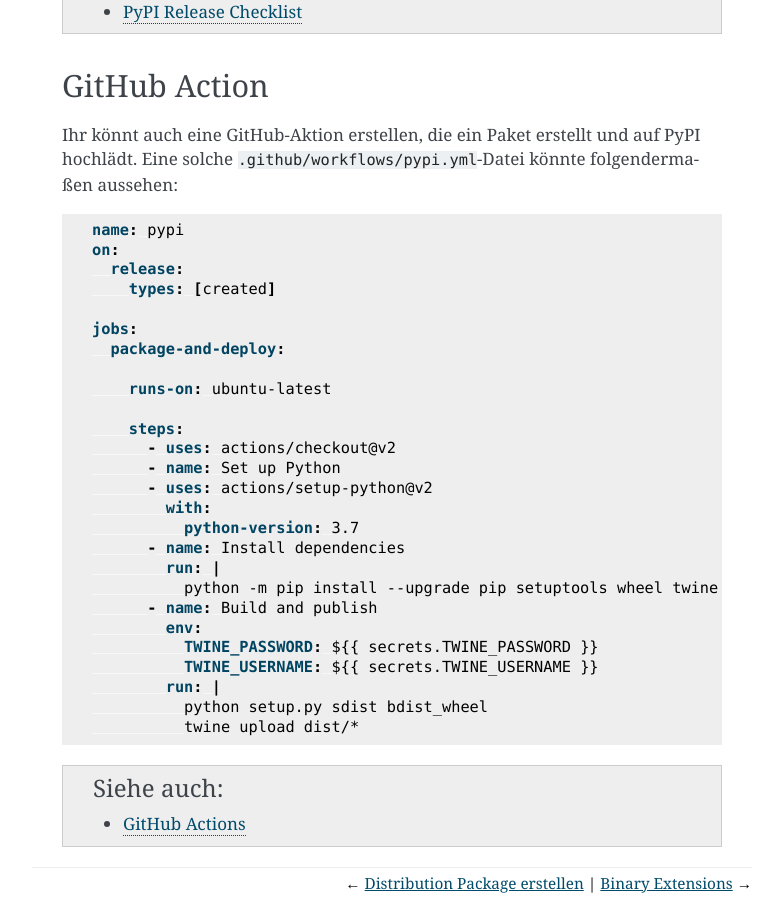
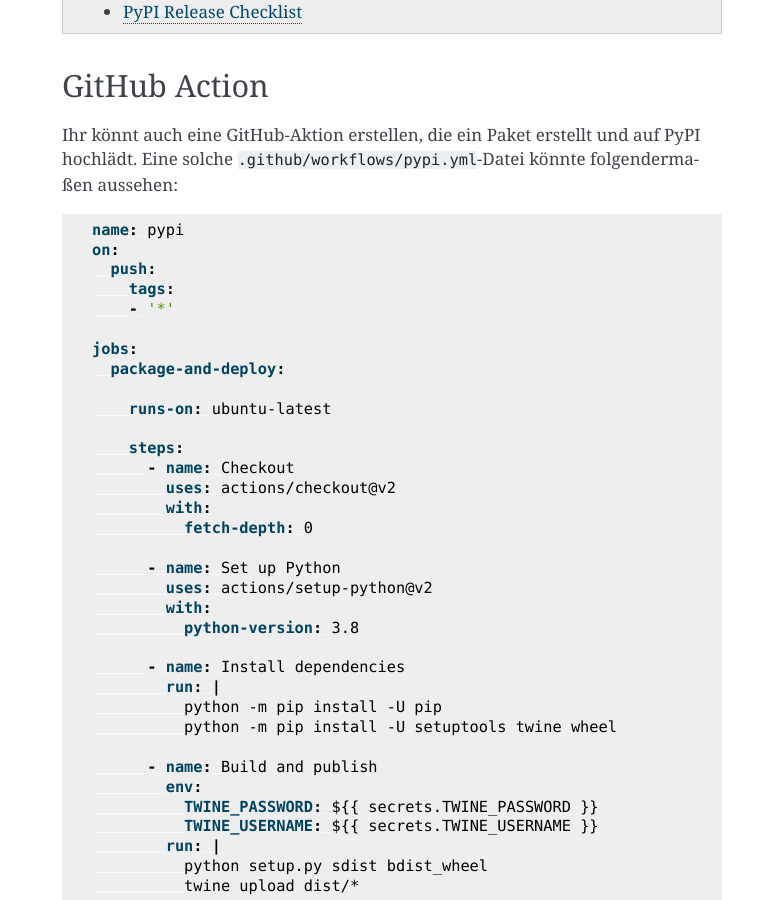
Before and after one commit to cusyio/Python4DataScience-de, a Sphinx documentation site: the page built from docs/productive/packaging/upload-install.rst, in a window 1280 px wide and 900 px high, scrolled down 3821 px. Shown: the whole window, without its empty margins (358-1141 px from the left). Built offline with Sphinx 7.4.7, drawn with Linux system fonts in a browser that asks for light colours; pages that are not in the unit, such as notebooks, are missing from menus.

Commit message:
Beautify GitHub Action

```diff
--- a/docs/productive/packaging/upload-install.rst
+++ b/docs/productive/packaging/upload-install.rst
@@ -198,8 +198,9 @@
 
     name: pypi
     on:
-      release:
-        types: [created]
+      push:
+        tags:
+        - '*'
 
     jobs:
       package-and-deploy:
@@ -207,14 +208,21 @@
         runs-on: ubuntu-latest
 
         steps:
-          - uses: actions/checkout@v2
+          - name: Checkout
+            uses: actions/checkout@v2
+            with:
+              fetch-depth: 0
+
           - name: Set up Python
-          - uses: actions/setup-python@v2
+            uses: actions/setup-python@v2
             with:
-              python-version: 3.7
+              python-version: 3.8
+
           - name: Install dependencies
             run: |
-              python -m pip install --upgrade pip setuptools wheel twine
+              python -m pip install -U pip
+              python -m pip install -U setuptools twine wheel
+
           - name: Build and publish
             env:
               TWINE_PASSWORD: ${{ secrets.TWINE_PASSWORD }}
```
